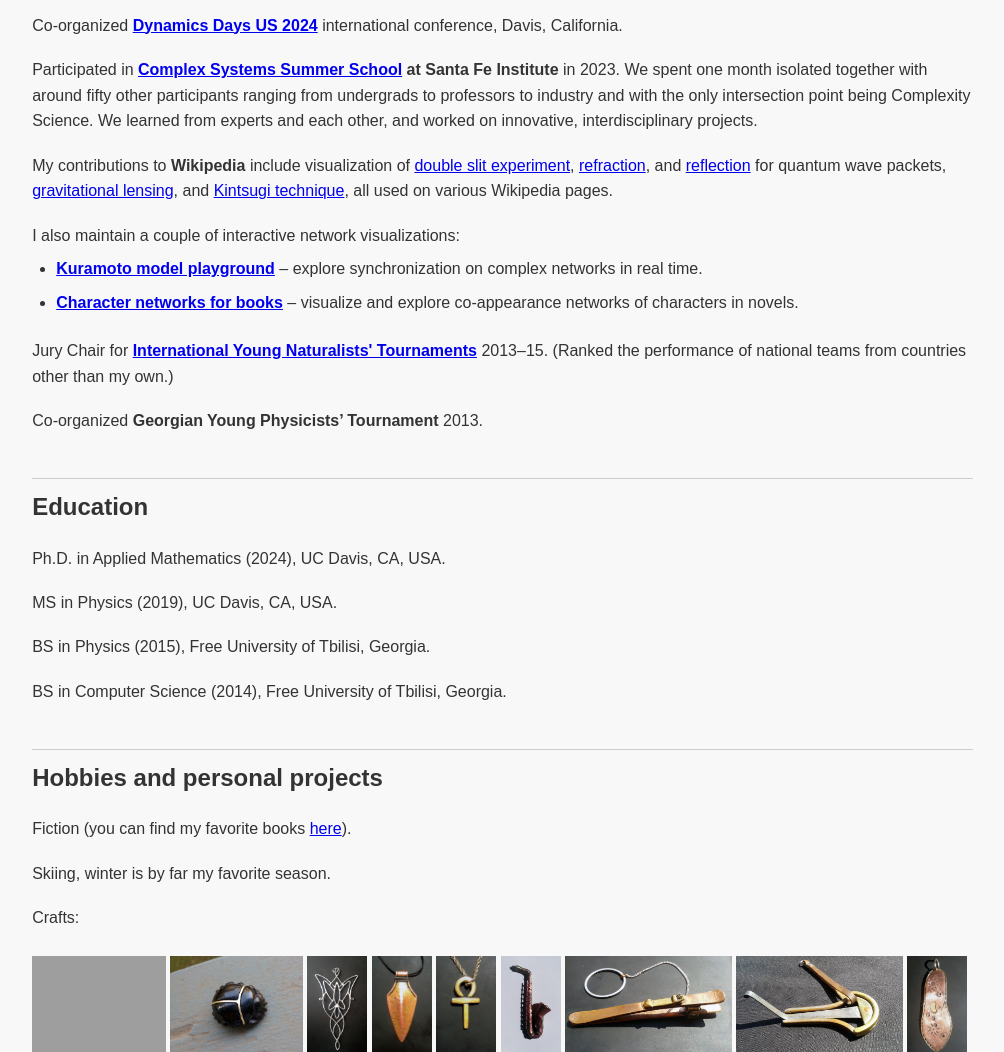
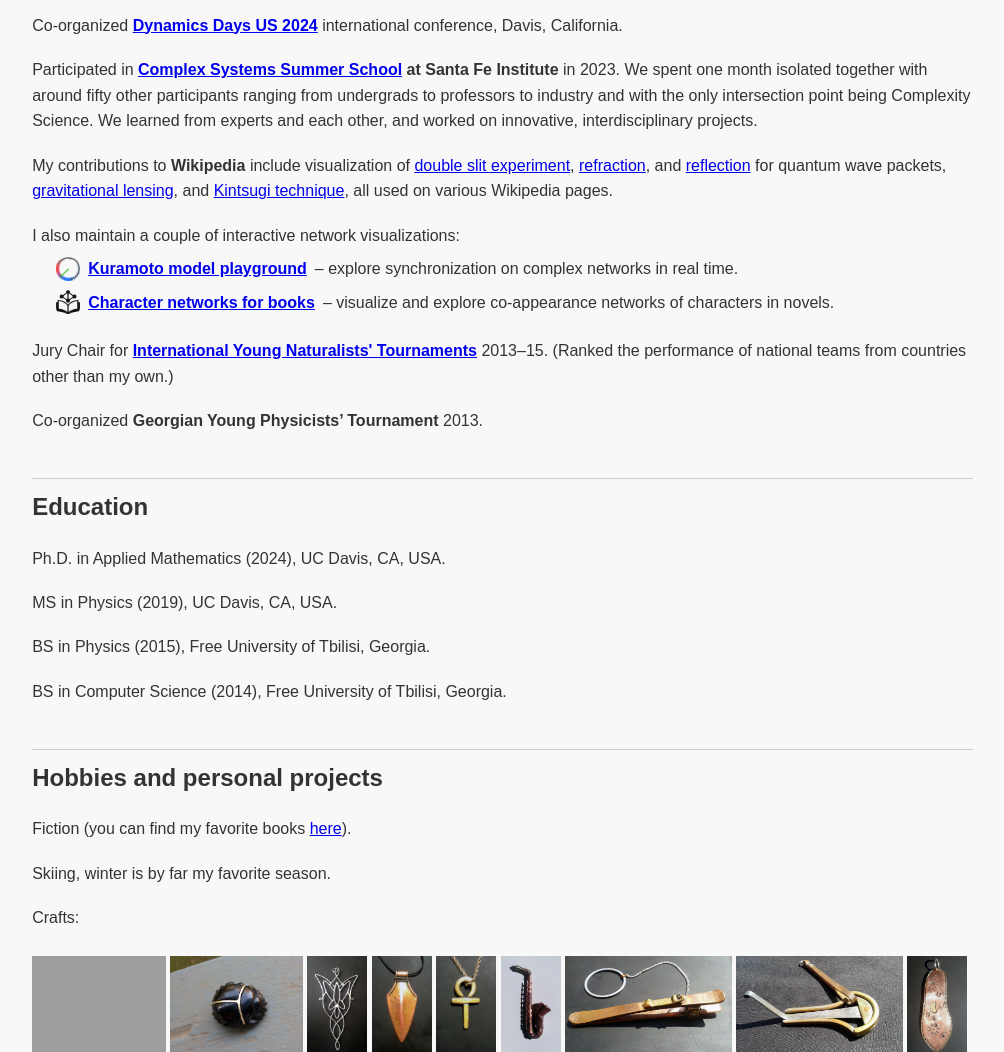
Before and after one commit to mikaberidze/mikaberidze.github.io, a plain HTML site: page index.html in a window 1280 px wide. Shown: the part 4222-5274 px from the top of the page, without its empty margins (179-1183 px from the left). Drawn offline with nearby package versions, Linux system fonts and the light colour scheme; grey boxes are pictures that could not be loaded; animation ran at ten frames a second.

Commit message:
Kuramoto: a potential bug + favicon

```diff
--- a/index.html
+++ b/index.html
@@ -291,9 +291,9 @@
             padding-bottom: 2%;
         }
 
-        /* Nested list with bullets */
+        /* Nested list used for interactive visualizations */
         ul.sublist {
-            list-style-type: disc;
+            list-style-type: none;
             padding-left: 1.5em;
             margin-top: 0.25em;
             padding-bottom: 0;
@@ -301,6 +301,16 @@
 
         ul.sublist li {
             padding: 0.25em 0;
+            display: flex;
+            align-items: center;
+            gap: 0.5em;
+        }
+
+        .sublist-icon {
+            width: 24px;
+            height: 24px;
+            border-radius: 6px;
+            flex-shrink: 0;
         }
 
         li {
@@ -716,9 +726,11 @@
                 I also maintain a couple of interactive network visualizations:
                 <ul class="sublist">
                     <li>
+                        <img src="kuramoto/favicon.png" alt="Kuramoto model playground" class="sublist-icon">
                         <a href="kuramoto" target="_blank"><b>Kuramoto model playground</b></a> – explore synchronization on complex networks in real time.
                     </li>
                     <li>
+                        <img src="booknet/favicon.png" alt="Character networks for books" class="sublist-icon">
                         <a href="booknet" target="_blank"><b>Character networks for books</b></a> – visualize and explore co-appearance networks of characters in novels.
                     </li>
                 </ul>
--- a/kuramoto/index.html
+++ b/kuramoto/index.html
@@ -11,6 +11,7 @@
   <meta charset="UTF-8">
   <meta name="viewport" content="width=device-width, initial-scale=1.0">
   <title>Kuramoto Playground</title>
+  <link rel="icon" type="image/png" href="favicon.png">
   <script id="MathJax-script" async src="https://cdn.jsdelivr.net/npm/mathjax@3/es5/tex-mml-chtml.js"></script>
   <style>
     :root {
```
Also changed, not shown: kuramoto/favicon.png (added).
